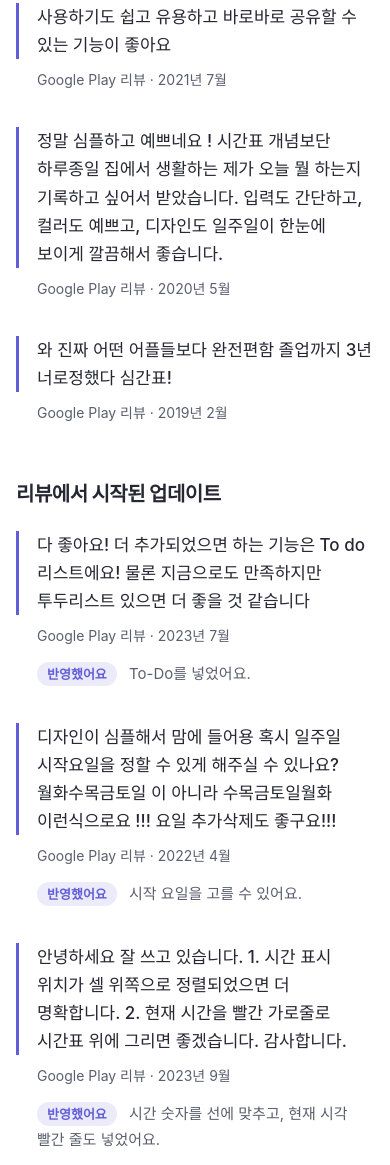
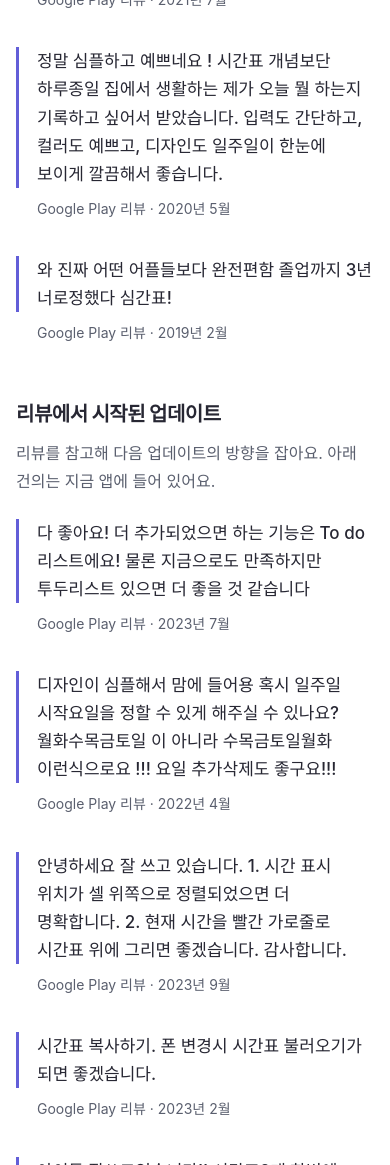
Before and after one commit to jerryjungwh/jerryjungwh.github.io, an Astro site: page / in a window 390 px wide. Shown: the part 4004-5169 px from the top of the page. Built offline with nearby package versions, Linux system fonts and the light colour scheme; Astro itself is replaced by a stand-in of ours; a web font is replaced by a local one.

Commit message:
fix(home): 리뷰마다 붙던 「반영했어요」와 답글 수 문장을 뺌
건의 리뷰 묶음은 제목 아래 한 번만 말한다: 「리뷰를 참고해 다음 업데이트의
방향을 잡아요. 아래 건의는 지금 앱에 들어 있어요.」 리뷰 아래에는 아무것도
붙이지 않는다. 절 첫머리의 답글 수(1,012건 중 783건)도 뺐다(Jerry 2026-11-13).

Co-Authored-By: Claude Fable 5.2 <noreply@anthropic.com>

```diff
--- a/src/components/Reviews.astro
+++ b/src/components/Reviews.astro
@@ -1,58 +1,42 @@
 ---
 import { siteStrings } from '../data/site';
-import type { Lang, Review } from '../lib/types';
+import type { Lang } from '../lib/types';
 
 interface Props {
   lang: Lang;
 }
 
 const t = siteStrings(Astro.props.lang).reviews;
-const quote = (r: Review) => ({ text: r.text, caption: t.caption(r.year, r.month) });
+const lists = [
+  { intro: undefined, reviews: t.items },
+  { intro: t.shipped, reviews: t.shipped.reviews },
+];
 ---
 
-<p class="doc-text">{t.lead}</p>
-
-<div class="reviews">
-  {
-    t.items.map(quote).map((r) => (
-      <figure>
-        <blockquote>
-          <p>{r.text}</p>
-        </blockquote>
-        <figcaption>{r.caption}</figcaption>
-      </figure>
-    ))
-  }
-</div>
-
-<h3>{t.shipped.heading}</h3>
-
-<div class="reviews">
-  {
-    t.shipped.groups.map((g) => (
-      <div class="shipped-group">
-        {g.reviews.map(quote).map((r) => (
+{
+  lists.map(({ intro, reviews }) => (
+    <>
+      {intro && <h3>{intro.heading}</h3>}
+      {intro && <p class="doc-text">{intro.intro}</p>}
+      <div class="reviews">
+        {reviews.map((r) => (
           <figure>
             <blockquote>
               <p>{r.text}</p>
             </blockquote>
-            <figcaption>{r.caption}</figcaption>
+            <figcaption>{t.caption(r.year, r.month)}</figcaption>
           </figure>
         ))}
-        <p class="shipped-note">
-          <strong>{t.shipped.label}</strong> <span>{g.note}</span>
-        </p>
       </div>
-    ))
-  }
-</div>
+    </>
+  ))
+}
 
 <style>
   .reviews {
     display: grid;
     gap: 36px;
     max-width: 760px;
-    margin-top: clamp(24px, 3vw, 36px);
   }
   h3 {
     margin-top: clamp(56px, 7vw, 88px);
@@ -60,6 +44,12 @@ const quote = (r: Review) => ({ text: r.text, caption: t.caption(r.year, r.month
     font-weight: 800;
     line-height: 1.3;
     letter-spacing: -0.025em;
+  }
+  h3 + p {
+    margin-top: 12px;
+  }
+  p + .reviews {
+    margin-top: clamp(24px, 3vw, 36px);
   }
   blockquote {
     margin: 0;
@@ -77,28 +67,4 @@ const quote = (r: Review) => ({ text: r.text, caption: t.caption(r.year, r.month
     font-size: 14px;
     color: var(--body);
   }
-  .shipped-group {
-    display: grid;
-    gap: 14px;
-  }
-  .shipped-group figure + figure {
-    margin-top: 22px;
-  }
-  /* The answer to the request above it: one line, starting where the quoted text starts. */
-  .shipped-note {
-    padding-left: 21px;
-    font-size: 15px;
-    line-height: 1.7;
-    color: var(--body);
-  }
-  .shipped-note strong {
-    display: inline-block;
-    margin-right: 8px;
-    padding: 1px 10px;
-    border-radius: 999px;
-    background: var(--brand-tint);
-    font-size: 13px;
-    font-weight: 700;
-    color: var(--brand);
-  }
 </style>
--- a/src/data/site.en.ts
+++ b/src/data/site.en.ts
@@ -82,21 +82,15 @@ export const SITE_EN: SiteStrings = {
   },
   reviews: {
     heading: 'Google Play reviews',
-    lead: 'The developer has replied to 783 of the 1,012 written reviews on Google Play (as of September 2026).',
     items: [
       { text: 'Easy to use & simple', year: 2018, month: 9 },
     ],
     shipped: {
       heading: 'Updates that started with a review',
-      label: 'Added',
-      groups: [
-        {
-          reviews: [
-            { text: 'it\'s easy and nice to use. would like to suggest though to have an option if the first day of the week would be sunday or monday. :))', year: 2026, month: 8 },
-            { text: 'Lovee the app, it\'s exactly how I want, but just a small issue that I\'ve personally come across is that I can\'t choose to make the week start on Sunday (the convention in my country). I hope it\'s added, but other than that it\'s a lovely app.', year: 2026, month: 9 },
-          ],
-          note: 'You can now choose the first day of the week.',
-        },
+      intro: 'Reviews shape what gets built next. What these two asked for is now in the app.',
+      reviews: [
+        { text: 'it\'s easy and nice to use. would like to suggest though to have an option if the first day of the week would be sunday or monday. :))', year: 2026, month: 8 },
+        { text: 'Lovee the app, it\'s exactly how I want, but just a small issue that I\'ve personally come across is that I can\'t choose to make the week start on Sunday (the convention in my country). I hope it\'s added, but other than that it\'s a lovely app.', year: 2026, month: 9 },
       ],
     },
     caption: (year, month) => `Google Play review · ${MONTHS[month - 1]} ${year}`,
--- a/src/data/site.ko.ts
+++ b/src/data/site.ko.ts
@@ -64,7 +64,6 @@ export const SITE_KO: SiteStrings = {
   },
   reviews: {
     heading: 'Google Play 리뷰',
-    lead: '글이 있는 Google Play 리뷰 1,012건 가운데 783건에 답글을 달았어요(2026년 9월 기준).',
     items: [
       { text: '이만한 시간표 앱이 없어요.. 잘 쓰는 중입니다 👍👍 특히 좋았던 점은 현재 시각이 빨간선으로 뜬다는 거랑 일정마다 알림 설정이 따로 된단건데요, 디테일이 듬뿍 느껴지는 기능이에요..', year: 2026, month: 8 },
       { text: '아들 방과후 시간표 짜서 홈에 해주니깐 편하네요.', year: 2023, month: 2 },
@@ -75,38 +74,13 @@ export const SITE_KO: SiteStrings = {
     ],
     shipped: {
       heading: '리뷰에서 시작된 업데이트',
-      label: '반영했어요',
-      groups: [
-        {
+      intro: '리뷰를 참고해 다음 업데이트의 방향을 잡아요. 아래 건의는 지금 앱에 들어 있어요.',
       reviews: [
         { text: '다 좋아요! 더 추가되었으면 하는 기능은 To do 리스트에요! 물론 지금으로도 만족하지만 투두리스트 있으면 더 좋을 것 같습니다', year: 2023, month: 7 },
-          ],
-          note: 'To-Do를 넣었어요.',
-        },
-        {
-          reviews: [
         { text: '디자인이 심플해서 맘에 들어용 혹시 일주일 시작요일을 정할 수 있게 해주실 수 있나요? 월화수목금토일 이 아니라 수목금토일월화 이런식으로요 !!! 요일 추가삭제도 좋구요!!!', year: 2022, month: 4 },
-          ],
-          note: '시작 요일을 고를 수 있어요.',
-        },
-        {
-          reviews: [
         { text: '안녕하세요 잘 쓰고 있습니다. 1. 시간 표시 위치가 셀 위쪽으로 정렬되었으면 더 명확합니다. 2. 현재 시간을 빨간 가로줄로 시간표 위에 그리면 좋겠습니다. 감사합니다.', year: 2023, month: 9 },
-          ],
-          note: '시간 숫자를 선에 맞추고, 현재 시각 빨간 줄도 넣었어요.',
-        },
-        {
-          reviews: [
         { text: '시간표 복사하기. 폰 변경시 시간표 불러오기가 되면 좋겠습니다.', year: 2023, month: 2 },
-          ],
-          note: '시간표 복사와 백업·복원을 넣었어요.',
-        },
-        {
-          reviews: [
         { text: '아이둘 잘쓰고있습니다!! 시간표2개 한번에 볼수있게해주세요 위젯도 2개 허용해주세요 아이들꺼 한번에 보고싶어요', year: 2021, month: 12 },
-          ],
-          note: '위젯마다 시간표를 고를 수 있어요.',
-        },
       ],
     },
     caption: (year, month) => `Google Play 리뷰 · ${year}년 ${month}월`,
--- a/src/lib/types.ts
+++ b/src/lib/types.ts
@@ -100,17 +100,12 @@ export interface SiteStrings {
   byCase: { heading: string; blurbs: Record<CaseId, string> };
   reviews: {
     heading: string;
-    /** How many written reviews got a developer reply. Counted in the Play review export; says its base month. */
-    lead: string;
     items: Review[];
-    /** Reviews that asked for something the app now has. The note under them is the site speaking, not a quote. */
-    shipped: {
-      heading: string;
-      /** The word every note starts with. */
-      label: string;
-      /** `note`: one short sentence. No versions or dates: the point is that reviews steer the app. */
-      groups: { reviews: Review[]; note: string }[];
-    };
+    /**
+     * Reviews that asked for something the app now has. `intro` says so once, above them: no note under
+     * each review, no versions, dates or reply counts. The point is only that reviews steer the app.
+     */
+    shipped: { heading: string; intro: string; reviews: Review[] };
     caption(year: number, month: number): string;
   };
   faq: { heading: string; all: string };
```
Also changed, not shown: tests/unit/facts.test.ts (+9 -14 lines), tests/unit/parity.test.ts (+1 -1 lines), tests/unit/reviews.test.ts (+9 -12 lines), 2 other files. Lines whose indentation alone changed are shown as unchanged.
